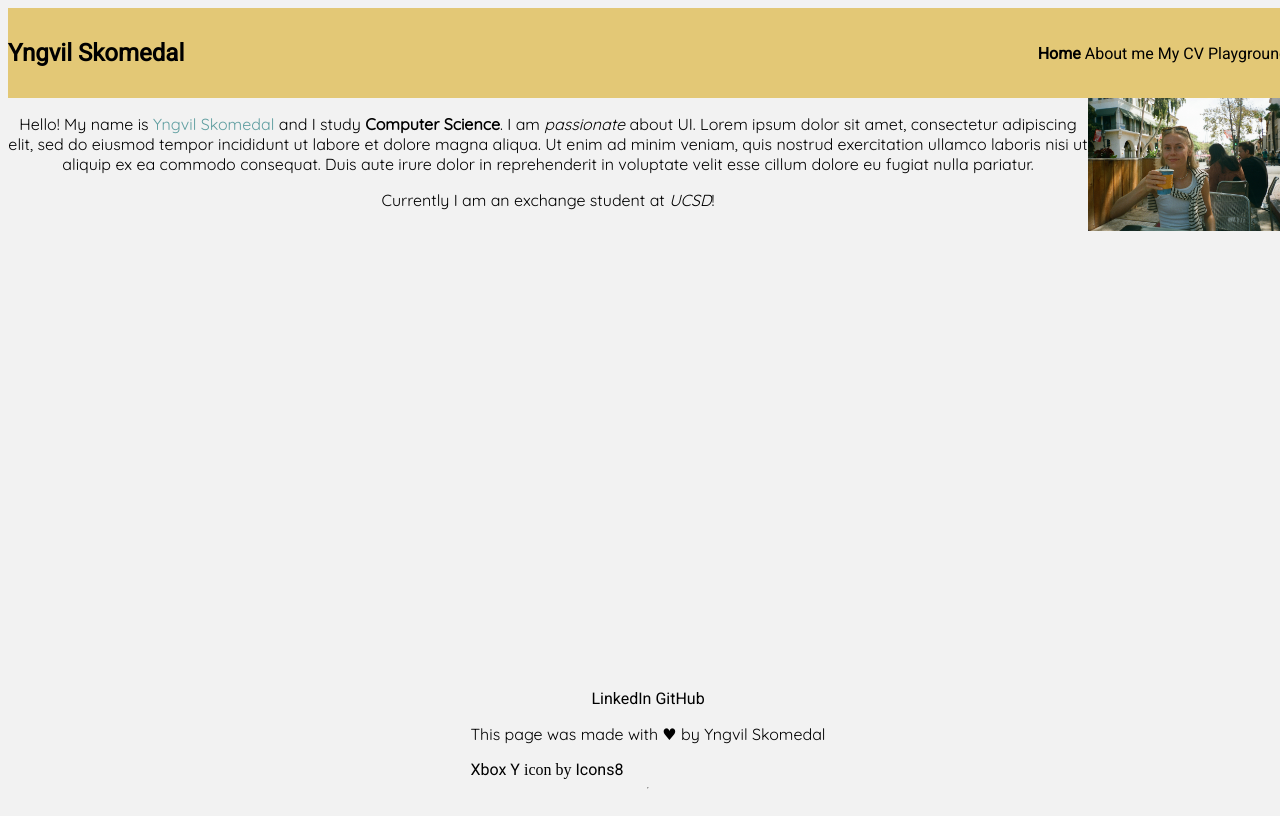
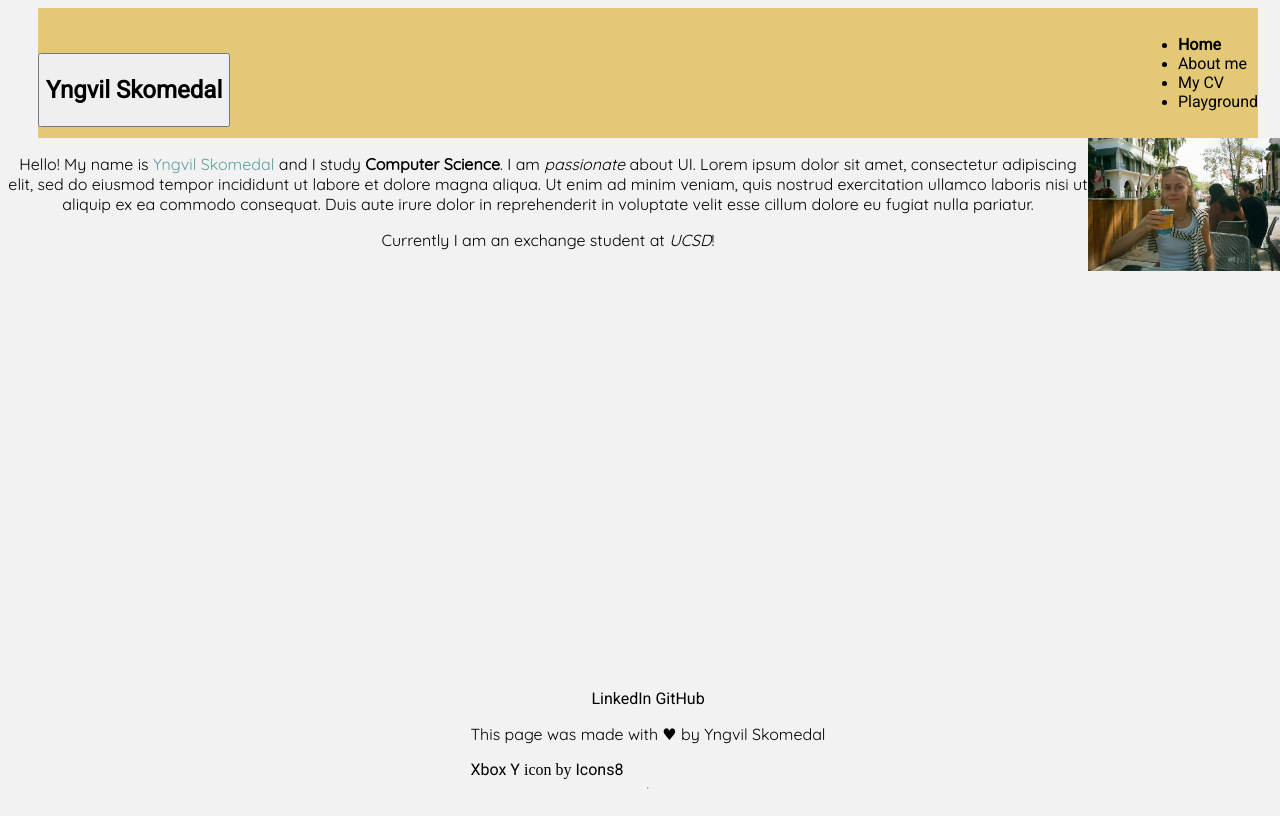
Before and after one commit to yngvilsk/cse134-hw5, a plain HTML site: page index.html in a window 1280 px wide. Drawn offline with Linux system fonts and the light colour scheme.

Commit message:
grid test

```diff
--- a/index.html
+++ b/index.html
@@ -23,13 +23,15 @@
 <body>
 	<header>
         <section id="header-title">
-            <h1>Yngvil Skomedal</h1>
+            <button><h1>Yngvil Skomedal</h1></button>
         </section>
         <nav>
-            <a href="index.html" class="active">Home</a>
-            <a href="about-me.html">About me</a>
-            <a href="my-resume.html">My CV</a>
-            <a href="playground.html">Playground</a>
+            <ul>
+                <li><a href="index.html" class="active">Home</a> </li>
+                <li><a href="about-me.html">About me</a></li>
+                <li><a href="my-resume.html">My CV</a></li>
+                <li><a href="playground.html">Playground</a></li>
+            </ul>
         </nav>
     </header>
 
--- a/style.css
+++ b/style.css
@@ -22,6 +22,7 @@ header {
     flex-direction: row; /* Specifies the direction that the items within the container flow. */
     justify-content: space-between;  /* Flexbox: Determines the horizontal spacing of the items. Aligns along the main axis of the current line */
     padding: 0.7rem 0;
+    margin:  0px 30px; /* 0px on top-bottom, 30px on left-right*/
 }
 
 #header-title {
@@ -37,6 +38,8 @@ nav {
 nav .active {
     font-weight: bold;
 }
+
+
 
 /* Content row */
 
```
